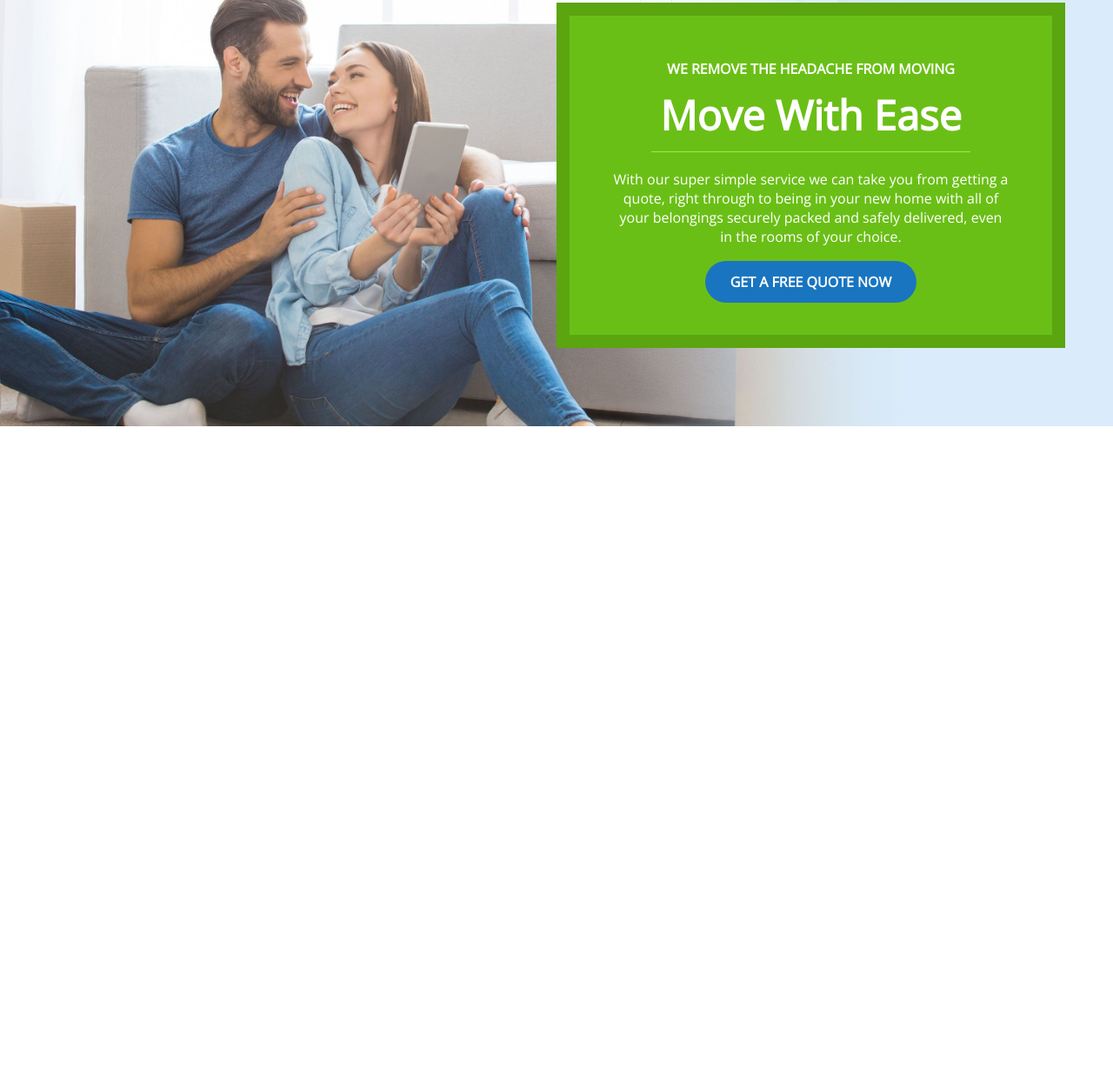
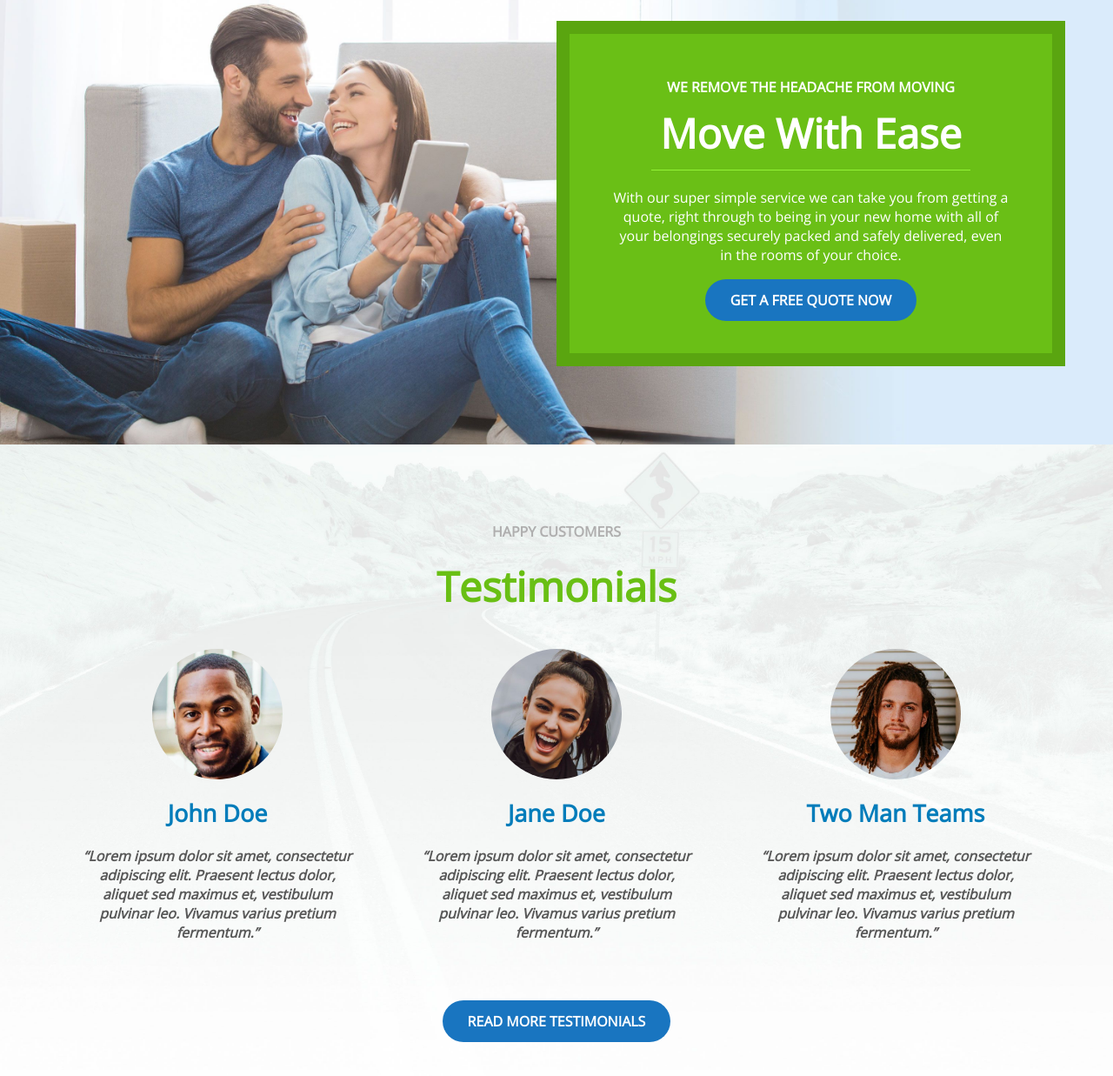
Before and after one commit to RoccoChiarella/proj-html-vuejs, a plain HTML site: page index.html in a window 1280 px wide. Shown: the part 2232-3469 px from the top of the page at 87% size. Before the commit the page ends 2722 px from the top, so only its background shows below. Drawn offline with nearby package versions, Linux system fonts and the light colour scheme.

Commit message:
Blocco Testimonials

```diff
--- a/assets/style.css
+++ b/assets/style.css
@@ -193,7 +193,7 @@ header{
 }
 
 .solution-wrapper .solution-title h1{
-    font-size: 47;
+    font-size: 47px;
     color: #69BF14;
     font-weight: bold;
     margin-bottom: 20px;
@@ -325,6 +325,93 @@ header{
     margin-bottom: 20px;
 }
 
+.testimonials{
+    width: 100%;
+    background-image: url("img/avada-movers-testimonial-background.jpg");
+    background-position: center;
+    background-repeat: no-repeat;
+    background-size: cover;
+    padding-top: 7%;
+    padding-right: 30px;
+    padding-bottom: 7%;
+    padding-left: 30px;
+}
+
+.testimonials-wrapper{
+    display: flex;
+    flex-direction: column;
+    align-items: center;
+}
+
+.testimonials-wrapper .testimonials-title h1{
+    font-size: 47px;
+    color: #69BF14;
+    font-weight: bold;
+    margin-bottom: 20px;
+}
+
+.testimonials-wrapper .testimonials-title h4{
+    font-size: 16px;
+    color: #AFAEAE;
+    font-weight: bold;
+    margin-bottom: 20px;
+}
+
+.testimonials-wrapper .testimonials-comments{
+    display: flex;
+    justify-content: space-around;
+    margin-bottom: 30px;
+}
+
+.testimonials-wrapper .testimonials-comments .testimonials-comment{
+    display: flex;
+    flex-direction: column;
+    align-items: center;
+    padding: 20px;
+    margin: 0 10px;
+}
+
+.testimonials-wrapper .testimonials-comments .testimonials-comment .testimonials-comment-img{
+    height: 150px;
+}
+
+.testimonials-wrapper .testimonials-comments .testimonials-comment .testimonials-comment-img img{
+    height: 100%;
+    border-radius: 100%;
+}
+
+.testimonials-wrapper .testimonials-comments .testimonials-comment .testimonials-comment-text{
+    display: flex;
+    flex-direction: column;
+    align-items: center;
+    padding: 10px;
+    margin-top: 10px;
+}
+
+.testimonials-comment-text .testimonials-comment-title{
+    margin-bottom: 20px;
+}
+
+.testimonials-comment-text .testimonials-comment-title span{
+    font-weight: bold;
+    font-size: 27px;
+    color: #007cba;
+}
+
+.testimonials-comment-text .testimonials-comment-content{
+    margin-bottom: 20px;
+}
+
+.testimonials-comment-text .testimonials-comment-content p{
+    color: #585858;
+    font-size: 16px;
+    font-style: italic;
+    font-weight: bold;
+}
+
+.testimonials-button span{
+    margin-bottom: 20px;
+}
 
 .button{
     color: #FEFEFE;
--- a/index.html
+++ b/index.html
@@ -198,6 +198,60 @@
                         </div>
                     </div>
                 </div>
+                <div class="testimonials">
+                    <div class="container">
+                        <div class="testimonials-wrapper">
+                            <div class="testimonials-title">
+                                <h4 class="upper-case text-center">Happy customers</h4>
+                                <h1 class="text-center">Testimonials</h1>
+                            </div>
+                            <div class="testimonials-comments">
+                                <div class="testimonials-comment">
+                                    <div class="testimonials-comment-img">
+                                        <img src="assets/img/avada-movers-johndoe-final.jpg" alt="">
+                                    </div>
+                                    <div class="testimonials-comment-text">
+                                        <div class="testimonials-comment-title">
+                                            <span class="text-center">John Doe</span>
+                                        </div>
+                                        <div class="testimonials-comment-content">
+                                            <p class="text-center">“Lorem ipsum dolor sit amet, consectetur adipiscing elit. Praesent lectus dolor, aliquet sed maximus et, vestibulum pulvinar leo. Vivamus varius pretium fermentum.”</p>
+                                        </div>
+                                    </div>
+                                </div>
+                                <div class="testimonials-comment">
+                                    <div class="testimonials-comment-img">
+                                        <img src="assets/img/avada-movers-janedoe-final.jpg" alt="">
+                                    </div>
+                                    <div class="testimonials-comment-text">
+                                        <div class="testimonials-comment-title">
+                                            <span class="text-center">Jane Doe</span>
+                                        </div>
+                                        <div class="testimonials-comment-content">
+                                            <p class="text-center">“Lorem ipsum dolor sit amet, consectetur adipiscing elit. Praesent lectus dolor, aliquet sed maximus et, vestibulum pulvinar leo. Vivamus varius pretium fermentum.”</p>
+                                        </div>
+                                    </div>
+                                </div>
+                                <div class="testimonials-comment">
+                                    <div class="testimonials-comment-img">
+                                        <img src="assets/img/avada-movers-johnsmith-final.jpg" alt="">
+                                    </div>
+                                    <div class="testimonials-comment-text">
+                                        <div class="testimonials-comment-title">
+                                            <span class="text-center">Two Man Teams</span>
+                                        </div>
+                                        <div class="testimonials-comment-content">
+                                            <p class="text-center">“Lorem ipsum dolor sit amet, consectetur adipiscing elit. Praesent lectus dolor, aliquet sed maximus et, vestibulum pulvinar leo. Vivamus varius pretium fermentum.”</p>
+                                        </div>
+                                    </div>
+                                </div>
+                            </div>
+                            <div class="testimonials-button">
+                                <span class="button upper-case">Read more testimonials</span>
+                            </div>
+                        </div>
+                    </div>
+                </div>
             </div>
             <footer>
 
```
